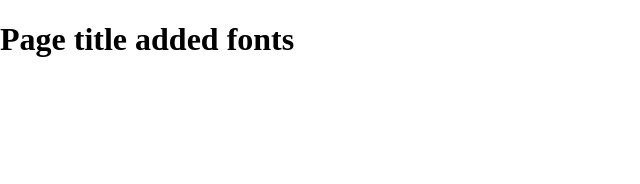
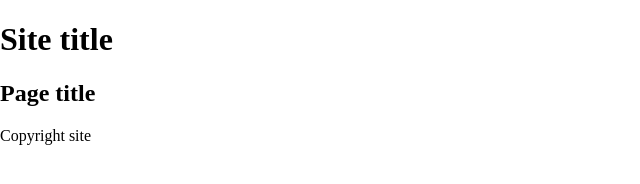
Before and after one commit to iskokic/git-bassic, a plain HTML site: page index.html in a window 1280 px wide. Shown: the whole page, without its empty margins (0-640 px from the left). Drawn offline with nearby package versions, Linux system fonts and the light colour scheme.

Commit message:
Izmena stranice title, h2, footer

```diff
--- a/index.html
+++ b/index.html
@@ -14,13 +14,14 @@
     </head>
     <body>
     <header>
-	<h1>Page title added fonts</h1>
+	<h1>Site title</h1>
     </header>
     <nav id="pageNav">
+        <h2>Page title</h2>
     </nav>
     <main>
     </main>
-    <footer>
+    <footer>Copyright site
     </footer>
         <script>
 //use the modernizr load to load up external scripts. This will load the scripts asynchronously, but the order listed matters. Although it will load all scripts in parallel, it will execute them in the order listed
```
